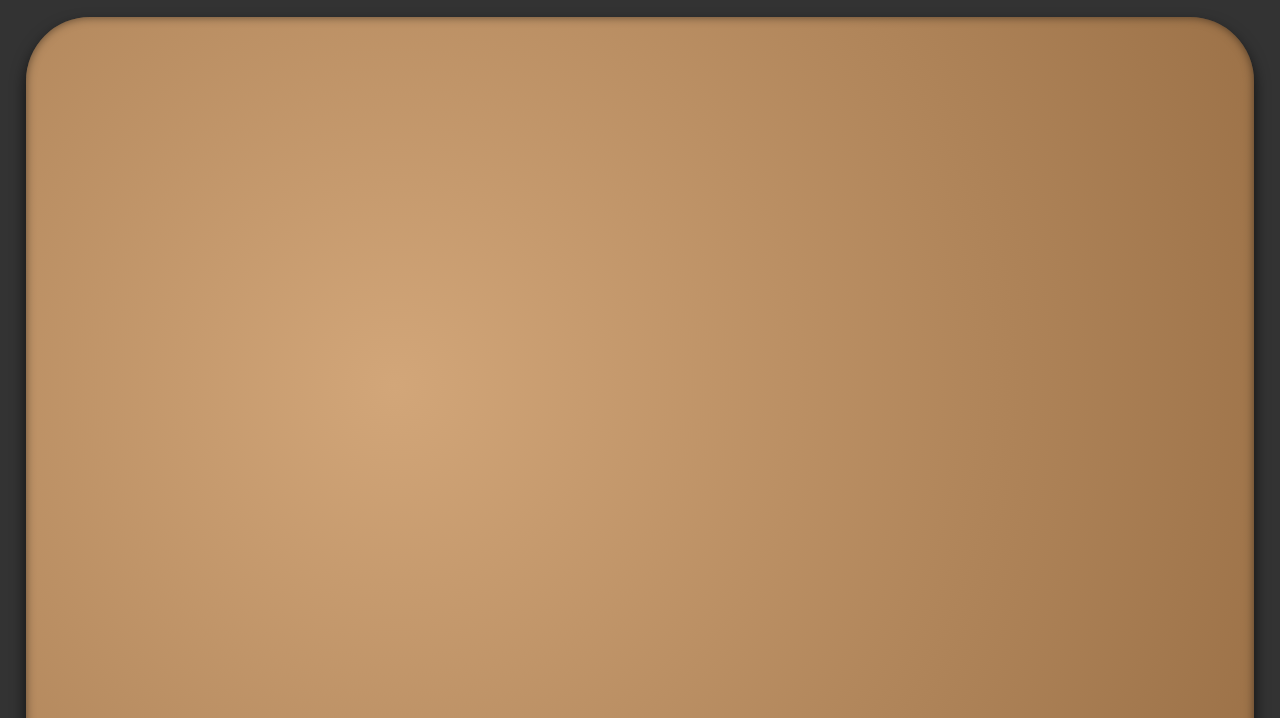
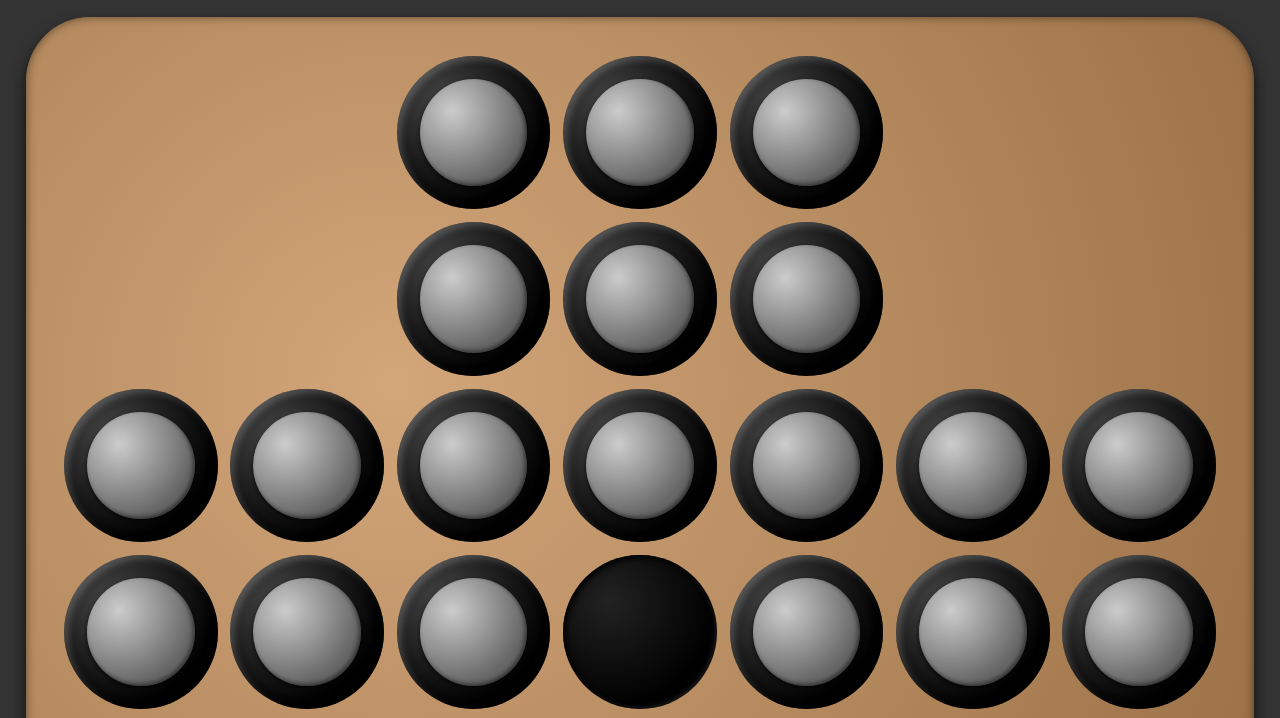
Before and after one commit to OnkelDM/MonoUltimo, a plain HTML site: page index.html in a window 1280 px wide. Shown: the part 81-799 px from the top of the page. Drawn offline with Linux system fonts and the light colour scheme.

Commit message:
Add files via upload

```diff
--- a/index.html
+++ b/index.html
@@ -37,24 +37,37 @@
       box-sizing: border-box;
     }
 
+    /* Jedes Loch */
     .hole {
       width: calc(12vw);
       height: calc(12vw);
       border-radius: 50%;
-      background: radial-gradient(circle at 30% 30%, #777 0%, #333 70%);
-      box-shadow: inset -4px -4px 6px rgba(0, 0, 0, 0.6),
-                  inset 4px 4px 6px rgba(255, 255, 255, 0.2);
       display: flex;
       justify-content: center;
       align-items: center;
       cursor: pointer;
       transition: transform 0.15s ease;
+      background: radial-gradient(circle at 30% 30%, #444 0%, #000 70%);
+      box-shadow: inset -4px -4px 6px rgba(0, 0, 0, 0.6),
+                  inset 4px 4px 6px rgba(255, 255, 255, 0.2);
     }
 
+    /* Wenn das Loch leer ist (keine Kugel) */
     .hole.empty {
       background: radial-gradient(circle at 30% 30%, #222 0%, #000 70%);
       box-shadow: inset 3px 3px 6px rgba(0, 0, 0, 0.9),
                   inset -2px -2px 4px rgba(255, 255, 255, 0.1);
+    }
+
+    /* Wenn eine Kugel da ist */
+    .hole:not(.empty)::after {
+      content: '';
+      width: 70%;
+      height: 70%;
+      border-radius: 50%;
+      background: radial-gradient(circle at 30% 30%, #ccc 0%, #666 70%);
+      box-shadow: inset -2px -2px 4px rgba(0, 0, 0, 0.5),
+                  0 2px 4px rgba(0, 0, 0, 0.7);
     }
 
     .hole.selected {
@@ -77,7 +90,6 @@
     let selected = null;
 
     // Layout für Peg Solitaire (33 Löcher)
-    // ' ' = kein Feld, 'o' = Figur, 'x' = leeres Loch
     const layout = [
       '  ooo  ',
       '  ooo  ',
@@ -102,7 +114,6 @@
             hole.addEventListener('click', onHoleClick);
             board.appendChild(hole);
           } else {
-            // Leerraum (damit Grid-Struktur erhalten bleibt)
             const spacer = document.createElement('div');
             spacer.style.width = 'calc(12vw)';
             spacer.style.height = 'calc(12vw)';
@@ -134,7 +145,6 @@
       const tx = +to.dataset.x;
       const ty = +to.dataset.y;
 
-      // Prüfen, ob Ziel zwei Felder entfernt ist
       if (fx === tx && Math.abs(fy - ty) === 2) {
         const midY = (fy + ty) / 2;
         return movePiece(from, to, fx, midY);
@@ -149,7 +159,6 @@
       const mid = findHole(mx, my);
       if (!mid || mid.classList.contains('empty')) return false;
 
-      // Figur springt -> mittlere Figur entfernen
       mid.classList.add('empty');
       from.classList.add('empty');
       to.classList.remove('empty');
@@ -157,10 +166,9 @@
     }
 
     function findHole(x, y) {
-      return document.querySelector(\`.hole[data-x="\${x}"][data-y="\${y}"]\`);
+      return document.querySelector(`.hole[data-x="${x}"][data-y="${y}"]`);
     }
 
-    // Spiel starten
     buildBoard();
   </script>
 </body>
```
